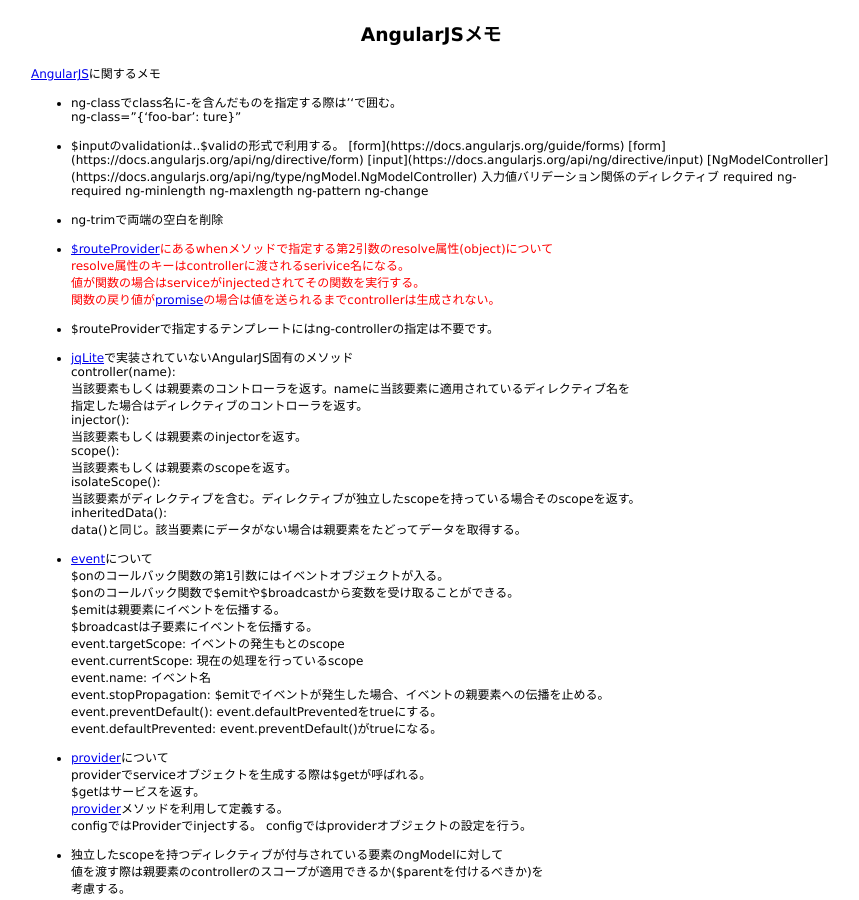
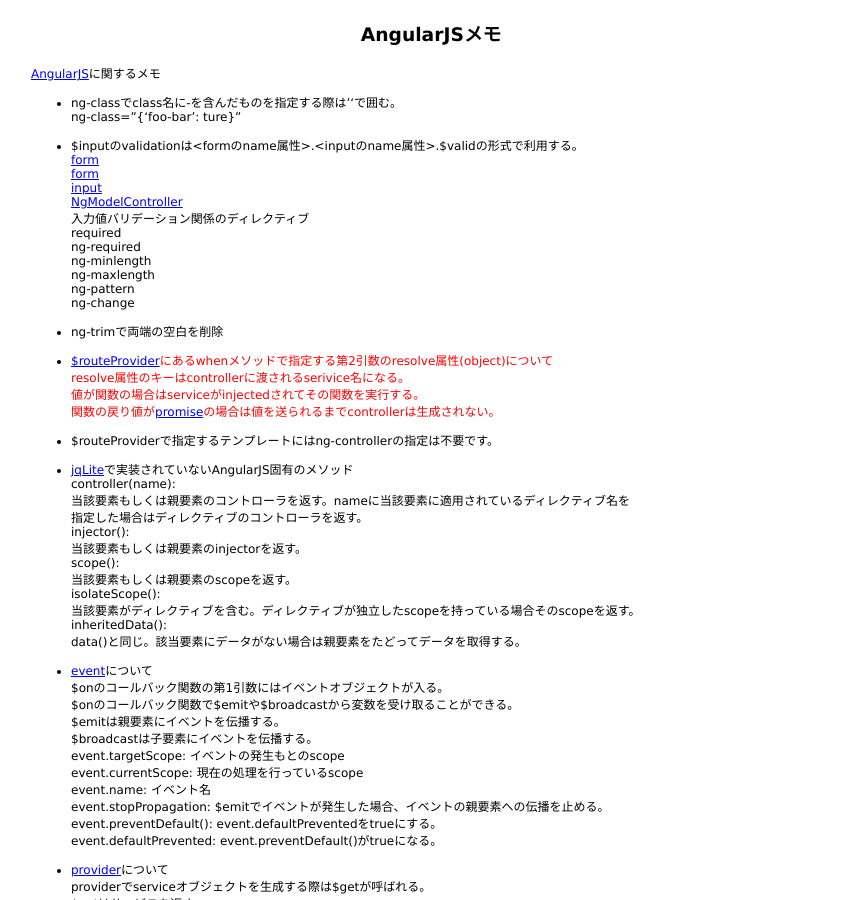
Before and after one commit to 38elements/38elements.github.com, a Jekyll site: the page built from _posts/2014-5-24-AngularJS.md, in a window 1280 px wide and 900 px high. Shown: the whole window, without its empty margins (209-1068 px from the left). Built offline with Jekyll 4.4.1, drawn with Linux system fonts in a browser that asks for light colours.

Commit message:
Update 2014-5-24-AngularJS.md

```diff
--- a/_posts/2014-5-24-AngularJS.md
+++ b/_posts/2014-5-24-AngularJS.md
@@ -8,7 +8,7 @@ title: AngularJSメモ
 * ng-classでclass名に-を含んだものを指定する際は''で囲む。
 ng-class="{'foo-bar': ture}"
 
-* $inputのvalidationは<formのname属性>.<inputのname属性>.$validの形式で利用する。
+* $inputのvalidationは\<formのname属性\>.\<inputのname属性\>.$validの形式で利用する。
 [form](https://docs.angularjs.org/guide/forms)
 [form](https://docs.angularjs.org/api/ng/directive/form)
 [input](https://docs.angularjs.org/api/ng/directive/input)
```
